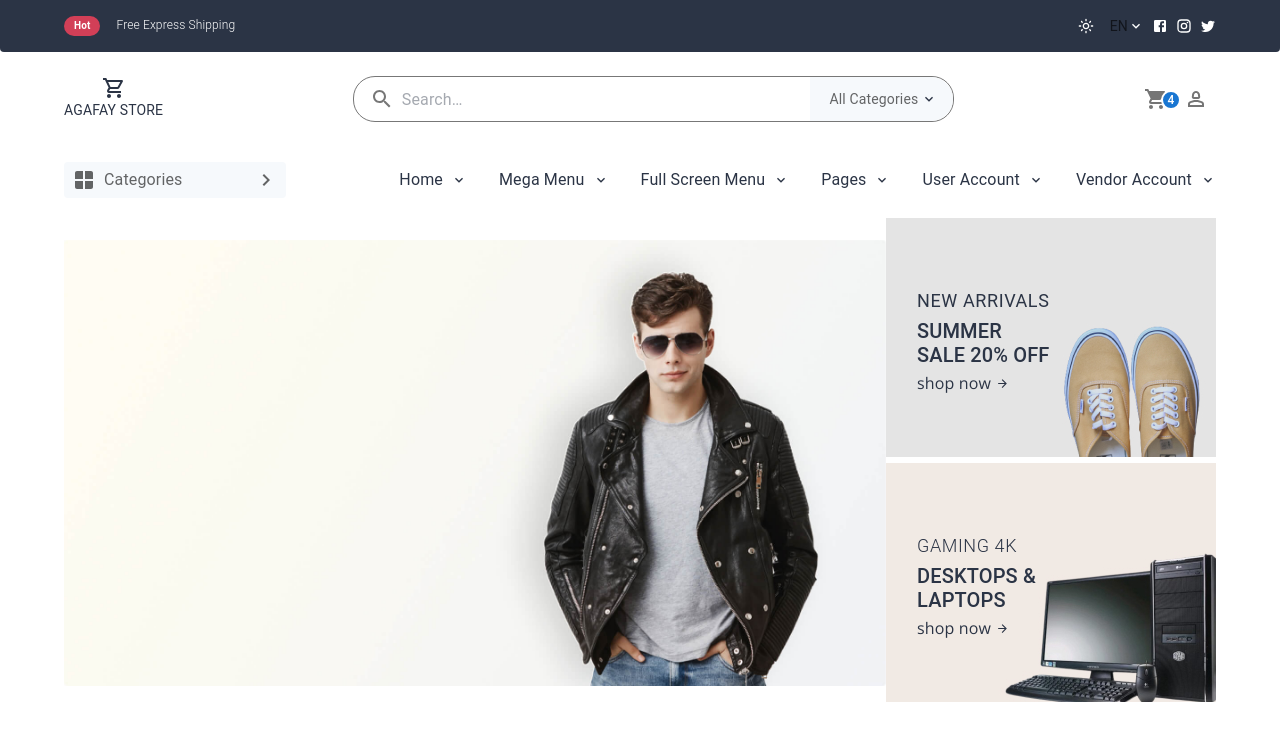
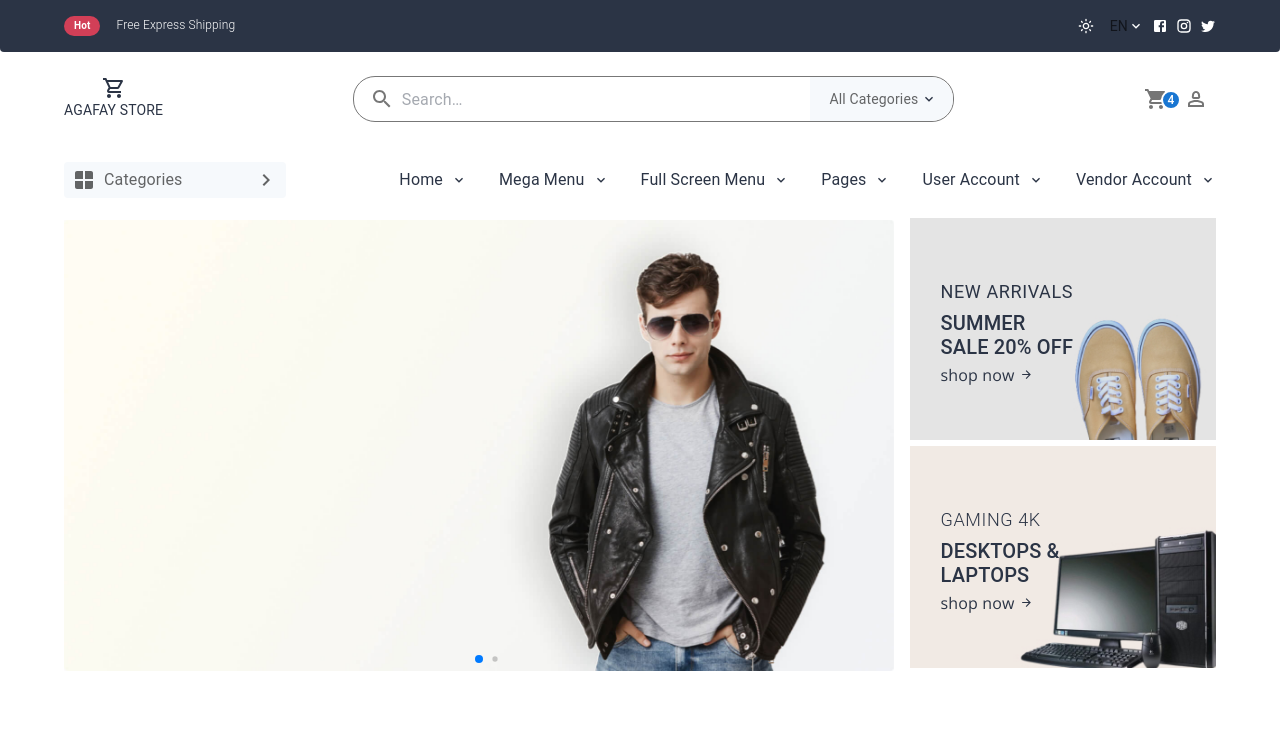
Before and after one commit to saghro/react-ecommerce, a React (Vite) app: page / in a window 1280 px wide. Shown: the top 740 px of the page. Built offline with nearby package versions, Linux system fonts and the light colour scheme.

Commit message:
styler hero sectio

```diff
--- a/src/components/hero/Hero.jsx
+++ b/src/components/hero/Hero.jsx
@@ -7,7 +7,7 @@ import { Swiper, SwiperSlide } from 'swiper/react';
 import './slider.css';
 const Hero = () => {
   return (
-    <Container sx={{ mt: 2.5, display: "flex", alignItems: "center" }}>
+    <Container sx={{ mt: 2.5, display: "flex", alignItems: "center",gap:2 }}>
 
         <Swiper
           pagination={{
@@ -19,12 +19,15 @@ const Hero = () => {
           <SwiperSlide>
             <img src="src/images/banner-15.jpg" alt="" />
           </SwiperSlide>
+          <SwiperSlide>
+            <img src="src/images/banner-25.jpg" alt="" />
+          </SwiperSlide>
 
         </Swiper>
 
-      <Box sx={{ display: { xs: "none", md: "block" } }}>
+      <Box sx={{ display: { xs: "none", md: "block" , minWidth:"26.6%" } }}>
         <Box sx={{ position: "relative" }}>
-          <img src="src/images/banner-17.jpg" alt="" />
+          <img  width={"100%"} src="src/images/banner-17.jpg" alt="" />
           <Stack
             sx={{
               position: "absolute",
@@ -77,7 +80,7 @@ const Hero = () => {
           </Stack>
         </Box>
         <Box sx={{ position: "relative" }}>
-          <img src="src/images/banner-16.jpg" alt="" />
+          <img width={"100%"} src="src/images/banner-16.jpg" alt="" />
           <Stack
             sx={{
               position: "absolute",
```
